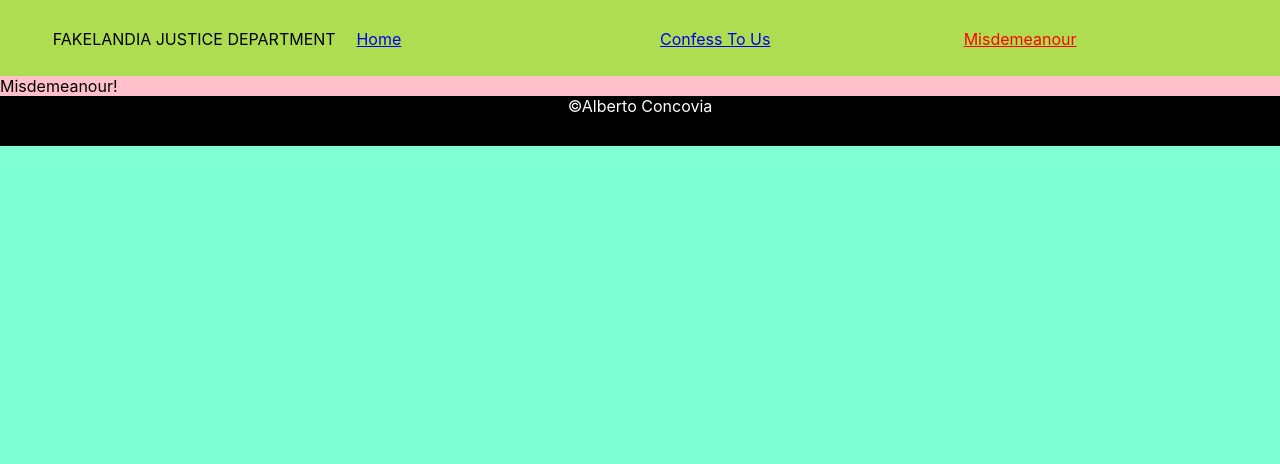
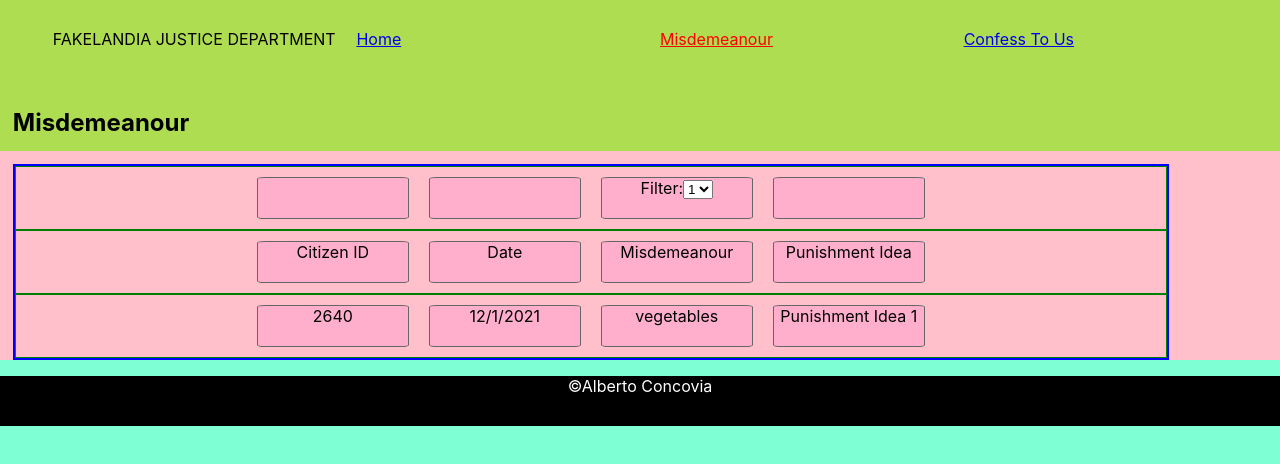
Before and after one commit to AlbertoConcovia/router-justice-for-fakelandia, a React (Create React App) app: page /Misdemeanour in a window 1280 px wide. Shown: the top 464 px of the page. Built offline with nearby package versions, Linux system fonts and the light colour scheme.

Commit message:
Getting Misdemeanours added - dummy return one row

```diff
--- a/package.json
+++ b/package.json
@@ -6,6 +6,7 @@
     "@testing-library/jest-dom": "^5.11.4",
     "@testing-library/react": "^11.1.0",
     "@testing-library/user-event": "^12.1.10",
+    "axios": "^0.24.0",
     "react": "^17.0.2",
     "react-dom": "^17.0.2",
     "react-router": "^6.0.2",
--- a/src/App.css
+++ b/src/App.css
@@ -36,5 +36,30 @@ main {
 }
 
 .active {
-    color: red;
-  }
+  color: red;
+}
+
+.misdemeanour-container {
+  border: solid 2px blue;
+  max-width: 90%;
+  margin: 1%;
+}
+
+.row {
+  display: flex;
+  flex-flow: row wrap;
+  text-align: center;
+  border: solid 1px green;
+  justify-content: center;
+}
+
+.box {
+  flex: 1;
+  border: 1px solid #666;
+  border-radius: 5%;
+  flex-direction: column;
+  margin: 10px;
+  height: 40px;
+  min-width: 150px;
+  background-color: #ffafcc;
+}
--- a/src/components/Misdemeanour.js
+++ /dev/null
@@ -1,3 +0,0 @@
-const Misdemeanour = () => <div>Misdemeanour!</div>;
-
-export default Misdemeanour;
--- /dev/null
+++ b/src/components/MisdemeanourContainer.js
@@ -0,0 +1,61 @@
+const MisdemeanourContainer = ({misdemeanour}) => (
+
+  <div className="misdemeanour-container">
+
+    <div className="row">
+      <div class="col-xs-3 col-sm-3 col-md-3 col-lg-3">
+        <div className="box"></div>
+      </div>
+      <div class="col-xs-3 col-sm-3 col-md-3 col-lg-3">
+        {" "}
+        <div className="box"></div>
+      </div>
+      <div class="col-xs-3 col-sm-3 col-md-3 col-lg-3">
+        <div className="box">
+          <label for="selectMisdemeanour">Filter:</label>
+          <select name="selectMisdemeanour" id="selectMisdemeanour">
+            <option value="1">1</option>
+            <option value="2">2</option>
+          </select>
+        </div>
+      </div>
+      <div class="col-xs-3 col-sm-3 col-md-3 col-lg-3">
+        {" "}
+        <div className="box"></div>{" "}
+      </div>
+    </div>
+
+    <div className="row">
+      <div class="col-xs-3 col-sm-3 col-md-3 col-lg-3">
+        <div className="box">Citizen ID</div>
+      </div>
+      <div class="col-xs-3 col-sm-3 col-md-3 col-lg-3">
+        <div className="box">Date</div>
+      </div>
+      <div class="col-xs-3 col-sm-3 col-md-3 col-lg-3">
+        <div className="box">Misdemeanour</div>
+      </div>
+      <div class="col-xs-3 col-sm-3 col-md-3 col-lg-3">
+        <div className="box">Punishment Idea</div>
+      </div>
+    </div>
+
+    <div className="row">
+      <div class="col-xs-3 col-sm-3 col-md-3 col-lg-3">
+        <div className="box">{misdemeanour?.citizenId}</div>
+      </div>
+      <div class="col-xs-3 col-sm-3 col-md-3 col-lg-3">
+        <div className="box">{misdemeanour?.date}</div>
+      </div>
+      <div class="col-xs-3 col-sm-3 col-md-3 col-lg-3">
+        <div className="box">{misdemeanour?.misdemeanour}</div>
+      </div>
+      <div class="col-xs-3 col-sm-3 col-md-3 col-lg-3">
+        <div className="box">Punishment Idea 1</div>
+      </div>
+    </div>
+
+  </div>
+);
+
+export default MisdemeanourContainer;
--- a/src/components/Router.js
+++ b/src/components/Router.js
@@ -1,7 +1,7 @@
 import { Route, Routes } from "react-router";
-import Home from "./Home";
-import Confession from "./Confession";
-import Misdemeanour from "./Misdemeanour";
+import Home from "./pages/Home";
+import Confession from "./pages/Confession";
+import Misdemeanour from "./pages/Misdemeanour";
 import MainLayouts from "./MainLayouts";
 import { NotFound } from "http-errors";
 
--- /dev/null
+++ b/src/components/generateMisdemeanours.js
@@ -0,0 +1,33 @@
+const types = [ 'rudeness', 'vegetables', 'lift', 'united' ];
+
+function rand(x){
+    return Math.random() * x;
+}
+
+function choose(arr){
+    if(!arr) arr = [];
+    return arr[Math.floor(Math.random() * arr.length)];
+}
+
+const sleep = async (milliseconds) => {
+    return new Promise(resolve => setTimeout(resolve, milliseconds))
+  }
+
+export default async function generateMisdemeanours(number){
+
+    await sleep(1500);
+
+    let amount = number ?? 50;
+
+    const misdemeanours = [];
+
+    for(let i =0; i < amount; i++){
+        misdemeanours.push({
+            citizenId: Math.floor((i + rand(37) * rand(967))),
+            misdemeanour: choose(types),
+            date: new Date().toLocaleDateString()
+        })
+    }
+
+    return misdemeanours;
+}
--- a/src/components/header/Nav.js
+++ b/src/components/header/Nav.js
@@ -5,8 +5,8 @@ const Nav = () => (
     <ul className="navbar-nav" >
       <li className="nav-item ">FAKELANDIA JUSTICE DEPARTMENT</li>
       <li className="nav-item "> <NavLink activeClassName="active" to="/" > Home </NavLink>   </li>
+      <li className="nav-item "> <NavLink activeClassName="active" to="/Misdemeanour"> Misdemeanour </NavLink>  </li>
       <li className="nav-item "> <NavLink activeClassName="active" to="/Confession" >Confess To Us</NavLink>  </li>
-      <li className="nav-item "> <NavLink activeClassName="active" to="/Misdemeanour"> Misdemeanour </NavLink>  </li>
     </ul>
   </nav>
 );
--- /dev/null
+++ b/src/components/pages/Misdemeanour.js
@@ -0,0 +1,45 @@
+import MisdemeanourContainer from "../MisdemeanourContainer";
+import generateMisdemeanours from "../generateMisdemeanours";
+import React, { useState, useEffect } from "react";
+
+
+function Misdemeanour() {
+    const [misdemeanour, setMisdemeanour] = useState([]);
+    const [errorMessage, setErroMessage] = useState(null);
+
+    const newMisdemeanours = async () => {
+      try {
+        const apiResponse = await (generateMisdemeanours(1));
+        setMisdemeanour(apiResponse);
+        setErroMessage(null);
+      } catch (error) {
+        switch (error.response.status) {
+          case 500:
+            setErroMessage(`Oops… something went wrong, try again`);
+            break;
+          case 418:
+            setErroMessage(`I'm a tea pot 🫖, silly`);
+            break;
+          default:
+            setErroMessage(error.message);
+            break;
+        }
+      }
+    };
+
+    useEffect(() => {
+        newMisdemeanours();
+    }, [misdemeanour]);
+
+    return (
+      <div>
+        <header className="header">
+          <h2>Misdemeanour</h2>
+        </header>
+        <MisdemeanourContainer misdemeanour={misdemeanour[0]} />
+        <p>{errorMessage}</p>
+      </div>
+    );
+  }
+
+  export default Misdemeanour;
```
Also changed, not shown: src/components/pages/Confession.js (renamed from src/components/Confession.js), src/components/pages/Home.js (renamed from src/components/Home.js), 2 other files (tests, documents, lock files or other folders).
